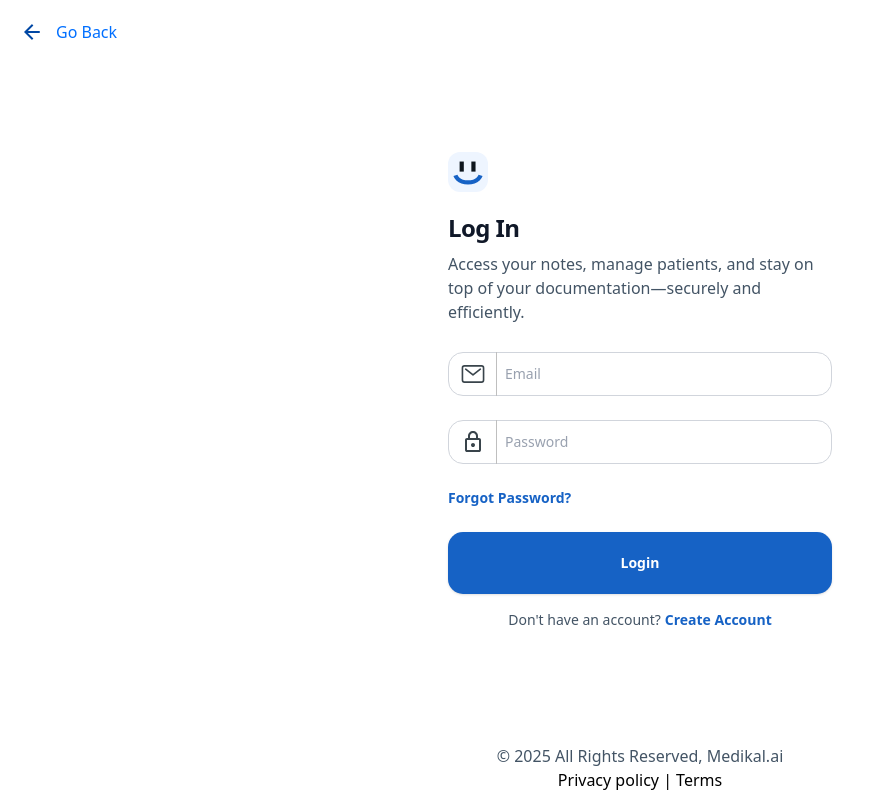
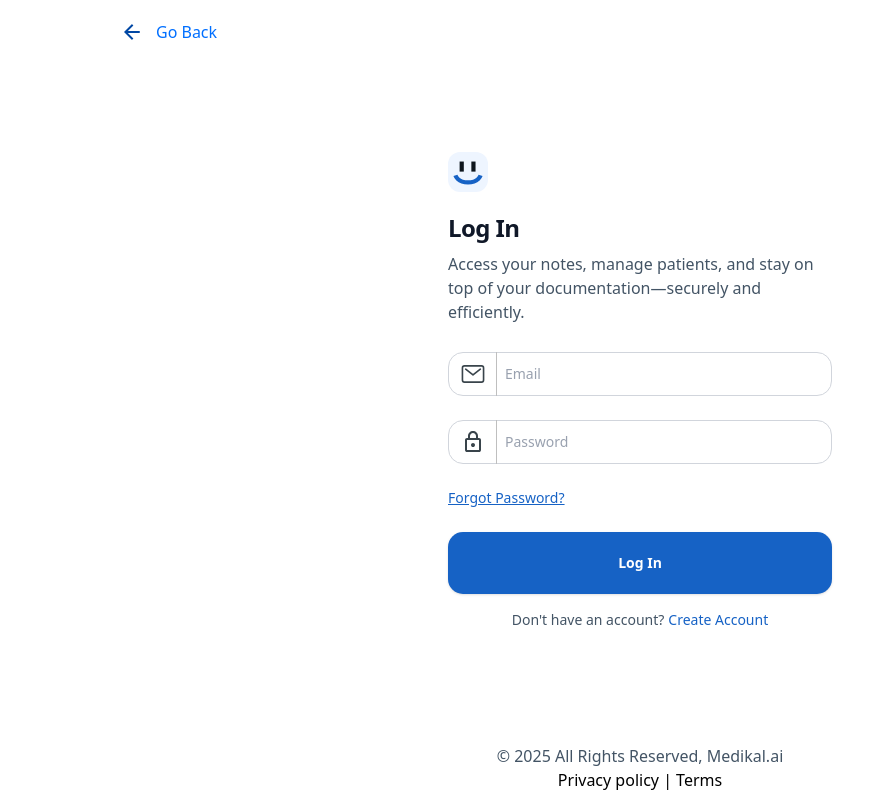
Before and after one commit to prafullvyas272/react-design-repo, a React (Vite) app: page /login in a window 1280 px wide. Shown: the whole page, without its empty margins (0-870 px from the left). Built offline with nearby package versions, Linux system fonts and the light colour scheme; a web font is replaced by a local one.

Commit message:
go back issue

```diff
--- a/src/Components/Pages/Login/Login.tsx
+++ b/src/Components/Pages/Login/Login.tsx
@@ -4,7 +4,7 @@ export default function Login() {
   return (
     <>
 
-      <p className="m-5 flex logo-text ">
+      <p className="m-5 flex logo-text go-back ">
           <img src="/assets/arrow.png" className=" mr-3" />
           <span >Go Back</span>
         </p>
@@ -20,7 +20,7 @@ export default function Login() {
           <h2 className="mt-5 text-2xl font-bold tracking-tight text-gray-900">
             Log In
           </h2>
-          <p className="mt-2">
+          <p className="mt-2 sub-heading-text">
             Access your notes, manage patients, and stay on top of your
             documentation—securely and efficiently.
           </p>
@@ -64,7 +64,7 @@ export default function Login() {
             <div className="text-sm">
               <a
                 href="reset-password"
-                className="font-semibold text-indigo-600 hover:text-indigo-500"
+                className="font-semibold forgot-password  underline"
               >
                 Forgot Password?
               </a>
@@ -75,18 +75,18 @@ export default function Login() {
                 type="submit"
                 className="flex w-full justify-center rounded-md  px-3 py-1.5 text-sm font-semibold text-white shadow-sm hover:bg-indigo-500 focus:outline-none focus:ring-2 focus:ring-indigo-600 focus:ring-offset-2"
               >
-                Login
+                Log In
               </button>
             </div>
           </form>
 
           <p className="mt-4 text-center text-sm text-gray-500">
-            Don't have an account?
+            <span className="dont-have-account">Don't have an account?</span>
             <a
               href="register"
-              className="font-semibold pl-1 text-indigo-600 hover:text-indigo-500"
+              className="font-semibold pl-1 text-indigo-600 hover:text-indigo-500 create-account-btn"
             >
-               Create Account
+              Create Account
             </a>
           </p>
         </div>
--- a/src/Components/Pages/Register/Register.tsx
+++ b/src/Components/Pages/Register/Register.tsx
@@ -24,10 +24,10 @@ export default function Register() {
               src="/assets/logo.svg"
               className="h-10 w-auto mb-6"
             />
-            <h2 className="text-2xl font-bold tracking-tight text-gray-900">
+            <h2 className="text-2xl font-bold tracking-tight text-gray-900" style={{ fontWeight :500 }}>
               Register
             </h2>
-            <p className="mt-2 text-gray-600 text-sm">
+            <p className="mt-2 text-gray-600 text-sm" style={{ fontWeight :300}}>
               Get the medical advice you need—quickly and easily. Start chatting
               with a doctor from the comfort of your home.
             </p>
@@ -86,7 +86,7 @@ export default function Register() {
               </div>
 
               <div className="text-sm text-gray-600">
-                <label className="inline-flex items-center">
+                <label className="inline-flex items-center" style={{ fontWeight: 450}}>
                   <input
                     id="tnc"
                     name="tnc"
@@ -107,6 +107,7 @@ export default function Register() {
               <div>
                 <button
                   type="submit"
+                  style={{ fontWeight: 600}}
                   className="w-full rounded-md bg-indigo-600 px-3 py-2 text-sm font-semibold text-white shadow-sm hover:bg-indigo-500 focus:outline-none focus:ring-2 focus:ring-indigo-600"
                 >
                   Create Account
@@ -115,9 +116,10 @@ export default function Register() {
             </form>
 
             <p className="mt-4 text-center text-sm text-gray-500">
-              Already have an account?
+              <span style={{ fontWeight: 300 }}>Already have an account?</span>
               <a
                 href="/login"
+                style={{ fontWeight: 500}}
                 className="ml-1 font-semibold text-indigo-600 hover:text-indigo-500"
               >
                 Login
@@ -138,7 +140,7 @@ export default function Register() {
               Clinicians Using <br />
               <span className="special-text">Medikal.ai</span>
             </h2>
-            <p className=" text-gray-600 text-left">
+            <p className=" text-gray-600 text-left" style={{ fontWeight: 400 }} >
               Sign up in seconds. Save hours every day.
             </p>
           </div>
--- a/src/Components/Pages/ResetPassword/ResetPassword.tsx
+++ b/src/Components/Pages/ResetPassword/ResetPassword.tsx
@@ -4,7 +4,8 @@ export default function ResetPassword() {
   return (
     <>
       {/* Update your template: <html class="h-full bg-white"> <body class="h-full"> */}
-      <p className="m-5 flex logo-text">
+      <p className="m-5 flex logo-text go-back">
+
           <img src="/assets/arrow.png" className="w-5 h-5 mr-3" />
           Go Back
         </p>
@@ -17,10 +18,10 @@ export default function ResetPassword() {
               className=" h-10 w-auto"
             />
           </div>
-          <h2 className="mt-5 text-2xl font-bold tracking-tight text-gray-900">
+          <h2 className="mt-5 text-2xl font-bold tracking-tight text-gray-900" style={{ fontWeight: 500 }}>
             Reset Your Password
           </h2>
-          <p className="mt-2">
+          <p className="mt-2" style={{ fontWeight: 300 }}>
             Enter your email address below and we’ll send you a secure link to
             reset your password.
           </p>
@@ -48,6 +49,7 @@ export default function ResetPassword() {
             <div>
               <button
                 type="submit"
+                style={{ fontWeight: 600 }}
                 className="flex w-full justify-center rounded-md  px-3 py-1.5 text-sm font-semibold text-white shadow-sm hover:bg-indigo-500 focus:outline-none focus:ring-2 focus:ring-indigo-600 focus:ring-offset-2"
               >
                 Send Reset Password Instructions
@@ -55,12 +57,12 @@ export default function ResetPassword() {
             </div>
           </form>
 
-          <p className="mt-4 text-center text-sm text-gray-500">
+          <p className="mt-4 text-center text-sm text-gray-500" style={{ fontWeight: 300 }}>
             Remembered your password?
             <a
               href="login"
               className="font-semibold pl-1 text-indigo-600 hover:text-indigo-500"
-            >
+              style={{ fontWeight: 500 }}>
               Log in
             </a>
           </p>
--- a/src/index.css
+++ b/src/index.css
@@ -6,6 +6,8 @@
   font-weight: 400;
 
 }
+/* styles.css or a module.css file */
+
 
 
 body {
@@ -125,3 +127,29 @@ a {
 .register-footer-div {
   margin-top: 70px;
 }
+
+@media (min-width: 1024px) {
+  .go-back {
+    margin-left: 120px;
+  }
+}
+
+.sub-heading-text {
+  font-weight: 300;
+  color: #435465;
+
+}
+
+.forgot-password {
+  color: #1662C5;
+  font-weight: 450;
+
+}
+
+.dont-have-account {
+  font-weight: 300;
+}
+
+.create-account-btn{
+  font-weight: 500;
+}
```
